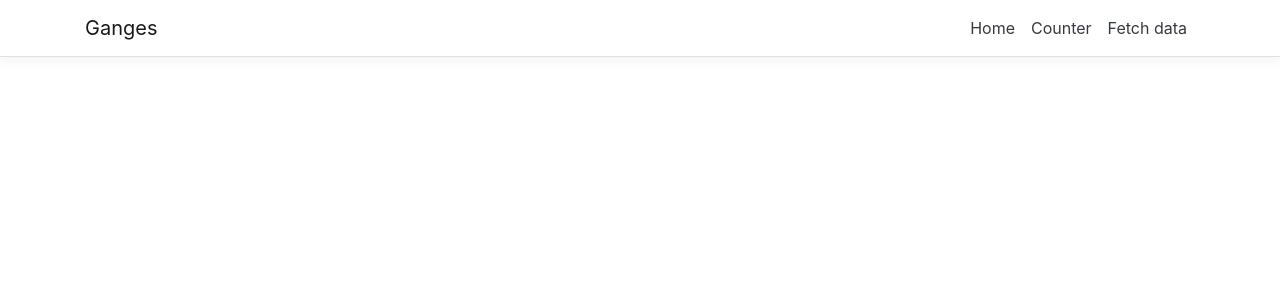
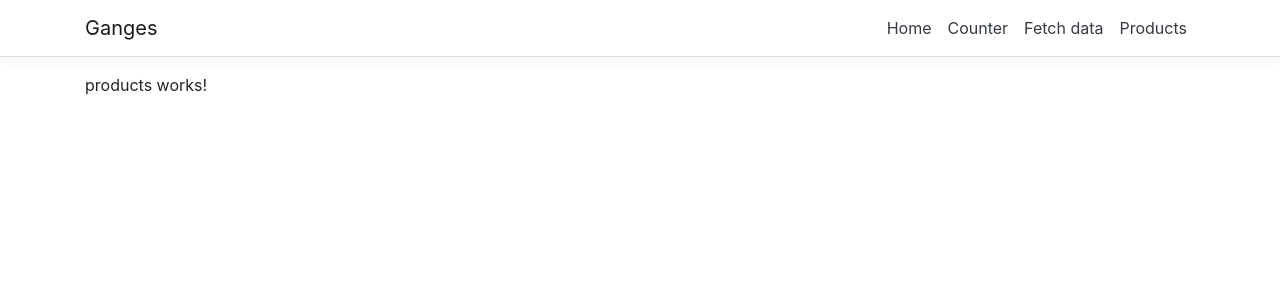
Before and after one commit to alexbobrob/ASP.NET-eShop-webapp, an Angular app in the folder ClientApp/: page /products in a window 1280 px wide. Before the commit this address led to /. Shown: the top 300 px of the page. Built offline with nearby package versions, Linux system fonts and the light colour scheme.

Commit message:
Created products component.

```diff
--- a/ClientApp/src/app/app.module.ts
+++ b/ClientApp/src/app/app.module.ts
@@ -9,6 +9,7 @@ import { NavMenuComponent } from './nav-menu/nav-menu.component';
 import { HomeComponent } from './home/home.component';
 import { CounterComponent } from './counter/counter.component';
 import { FetchDataComponent } from './fetch-data/fetch-data.component';
+import { ProductsComponent } from './products/products.component';
 
 @NgModule({
   declarations: [
@@ -16,7 +17,8 @@ import { FetchDataComponent } from './fetch-data/fetch-data.component';
     NavMenuComponent,
     HomeComponent,
     CounterComponent,
-    FetchDataComponent
+    FetchDataComponent,
+    ProductsComponent
   ],
   imports: [
     BrowserModule.withServerTransition({ appId: 'ng-cli-universal' }),
@@ -26,6 +28,7 @@ import { FetchDataComponent } from './fetch-data/fetch-data.component';
       { path: '', component: HomeComponent, pathMatch: 'full' },
       { path: 'counter', component: CounterComponent },
       { path: 'fetch-data', component: FetchDataComponent },
+      { path: 'products', component: ProductsComponent }
     ])
   ],
   providers: [],
--- a/ClientApp/src/app/nav-menu/nav-menu.component.html
+++ b/ClientApp/src/app/nav-menu/nav-menu.component.html
@@ -28,14 +28,13 @@
             <a class="nav-link text-dark" [routerLink]="['/']">Home</a>
           </li>
           <li class="nav-item" [routerLinkActive]="['link-active']">
-            <a class="nav-link text-dark" [routerLink]="['/counter']"
-              >Counter</a
-            >
+            <a class="nav-link text-dark" [routerLink]="['/counter']">Counter</a>
           </li>
           <li class="nav-item" [routerLinkActive]="['link-active']">
-            <a class="nav-link text-dark" [routerLink]="['/fetch-data']"
-              >Fetch data</a
-            >
+            <a class="nav-link text-dark" [routerLink]="['/fetch-data']">Fetch data</a>
+          </li>
+          <li class="nav-item" [routerLinkActive]="['link-active']">
+            <a class="nav-link text-dark" [routerLink]="['/products']">Products</a>
           </li>
         </ul>
       </div>
--- /dev/null
+++ b/ClientApp/src/app/products/products.component.html
@@ -0,0 +1 @@
+<p>products works!</p>
--- /dev/null
+++ b/ClientApp/src/app/products/products.component.ts
@@ -0,0 +1,15 @@
+import { Component, OnInit } from '@angular/core';
+
+@Component({
+  selector: 'app-products',
+  templateUrl: './products.component.html',
+  styleUrls: ['./products.component.css']
+})
+export class ProductsComponent implements OnInit {
+
+  constructor() { }
+
+  ngOnInit() {
+  }
+
+}
```
Also changed, not shown: ClientApp/src/app/products/products.component.css (added), 1 other file (tests, documents, lock files or other folders).
